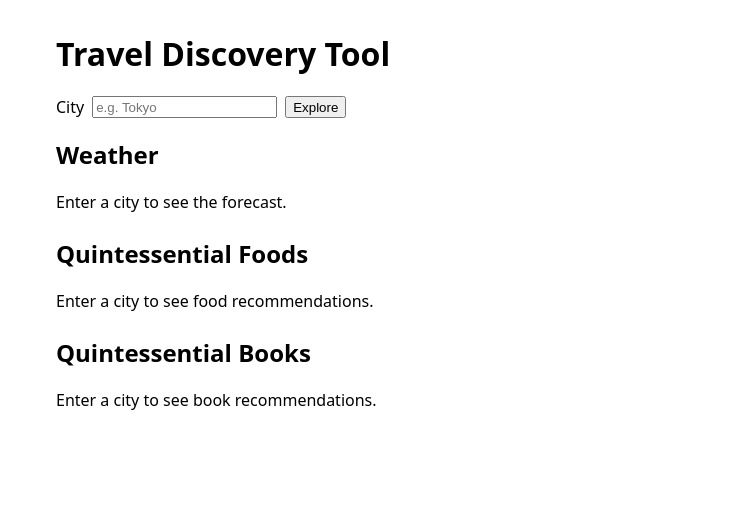
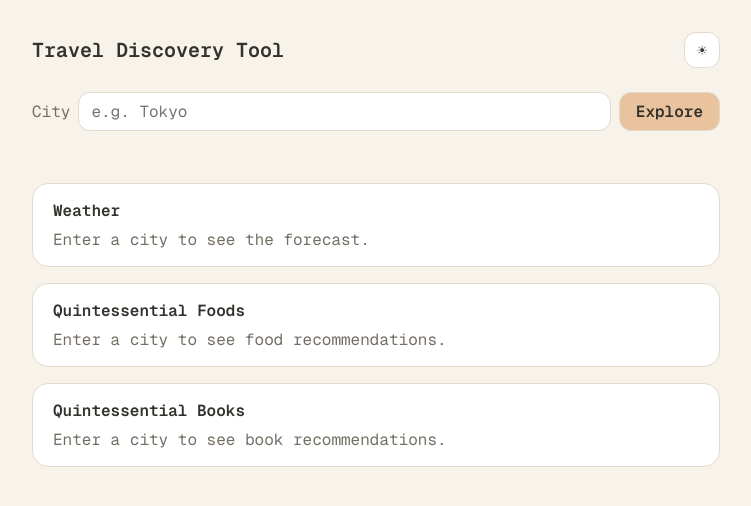
Before and after one commit to rileymoriss/travel-agent, a FastAPI app: page / in a window 1280 px wide. Shown: the top 506 px of the page, without its empty margins (264-1015 px from the left). Run offline with FastAPI, Linux system fonts and the light colour scheme.

Commit message:
Apply Sage & Sand design system to web UI frontend
Restyles the single-page frontend per the confirmed design system:
Geist Mono typography (Google Fonts, with monospace fallback stack),
a warm "Sage & Sand" palette implemented as light/dark CSS custom
property tokens on data-theme, moderate corner rounding via shared
radius tokens, and a sun/moon theme toggle in the header. The toggle
persists the user's choice to localStorage (overriding the OS
preference thereafter); an inline <head> script resolves and applies
the initial theme before first paint to avoid a flash of the wrong
theme. Functional behavior (independent per-section fetch/loading/
error states) is unchanged.

Co-authored-by: openhands <openhands@all-hands.dev>

```diff
--- a/travel_agent/web/static/app.js
+++ b/travel_agent/web/static/app.js
@@ -1,6 +1,18 @@
 // Vanilla JS driving the single-page UI. Each feature section is
 // fetched and rendered independently so a slow/failed food or books
 // call never blocks the weather section (or each other).
+
+const themeToggle = document.getElementById("theme-toggle");
+
+// The initial theme is already applied by the inline <script> in
+// <head> (before first paint); this handler only manages toggling
+// and persisting the choice thereafter.
+themeToggle.addEventListener("click", () => {
+  const current = document.documentElement.getAttribute("data-theme");
+  const next = current === "dark" ? "light" : "dark";
+  document.documentElement.setAttribute("data-theme", next);
+  localStorage.setItem("theme", next);
+});
 
 const form = document.getElementById("explore-form");
 const cityInput = document.getElementById("city-input");
--- a/travel_agent/web/static/styles.css
+++ b/travel_agent/web/static/styles.css
@@ -1,26 +1,194 @@
-/* Bare-minimum layout only; a proper design pass will replace this. */
+/* Design system: "Sage & Sand" palette, Geist Mono typography, moderate
+   rounding. All component rules reference the tokens below rather than
+   hardcoding colors, so themes stay in sync with a single source of
+   truth. */
+
+:root,
+[data-theme="light"] {
+  --color-bg: #F7F2EA;
+  --color-surface: #FFFFFF;
+  --color-border: #E3DACB;
+  --color-text: #33312C;
+  --color-text-muted: #746F65;
+  --color-sage: #94AC8C;
+  --color-sage-hover: #7C9574;
+  --color-sand: #E8C39E;
+  --color-sand-hover: #DBAF80;
+  --color-warn: #C97B63;
+}
+
+[data-theme="dark"] {
+  --color-bg: #23211D;
+  --color-surface: #2C2A25;
+  --color-border: #423E35;
+  --color-text: #EDE7DA;
+  --color-text-muted: #A79F8F;
+  --color-sage: #8AA982;
+  --color-sage-hover: #75946C;
+  --color-sand: #D9AE7E;
+  --color-sand-hover: #C79968;
+  --color-warn: #D68F77;
+}
+
+:root {
+  --radius-sm: 8px;
+  --radius-md: 12px;
+  --radius-lg: 16px;
+  --font-mono: 'Geist Mono', ui-monospace, 'SF Mono', Menlo, monospace;
+}
+
+* {
+  box-sizing: border-box;
+}
 
 body {
-  font-family: system-ui, sans-serif;
-  max-width: 640px;
+  font-family: var(--font-mono);
+  color: var(--color-text);
+  background-color: var(--color-bg);
+  max-width: 720px;
   margin: 2rem auto;
   padding: 0 1rem;
+  transition: background-color 0.2s ease, color 0.2s ease;
+}
+
+h1, h2 {
+  font-weight: 600;
+}
+
+.app-header {
+  display: flex;
+  align-items: center;
+  justify-content: space-between;
+  margin-bottom: 1.5rem;
+}
+
+.app-header h1 {
+  font-size: 1.25rem;
+  margin: 0;
+}
+
+#theme-toggle {
+  display: flex;
+  align-items: center;
+  justify-content: center;
+  width: 2.25rem;
+  height: 2.25rem;
+  padding: 0;
+  border: 1px solid var(--color-border);
+  border-radius: var(--radius-md);
+  background-color: var(--color-surface);
+  color: var(--color-text);
+  cursor: pointer;
+  font-family: var(--font-mono);
+  font-size: 1rem;
+}
+
+#theme-toggle:hover {
+  border-color: var(--color-sage);
+}
+
+.icon-moon {
+  display: none;
+}
+
+[data-theme="dark"] .icon-sun {
+  display: none;
+}
+
+[data-theme="dark"] .icon-moon {
+  display: inline;
 }
 
 #explore-form {
   display: flex;
+  align-items: center;
   gap: 0.5rem;
   margin-bottom: 1rem;
 }
 
-section {
-  margin-bottom: 1.5rem;
+#explore-form label {
+  color: var(--color-text-muted);
+}
+
+#city-input {
+  flex: 1;
+  font-family: var(--font-mono);
+  font-size: 1rem;
+  color: var(--color-text);
+  background-color: var(--color-surface);
+  border: 1px solid var(--color-border);
+  border-radius: var(--radius-md);
+  padding: 0.5rem 0.75rem;
+}
+
+#city-input:focus {
+  outline: none;
+  border-color: var(--color-sage);
+}
+
+#explore-form button,
+.section-body button {
+  font-family: var(--font-mono);
+  font-weight: 600;
+  font-size: 1rem;
+  color: var(--color-text);
+  background-color: var(--color-sand);
+  border: 1px solid var(--color-border);
+  border-radius: var(--radius-md);
+  padding: 0.5rem 1rem;
+  cursor: pointer;
+  transition: background-color 0.15s ease;
+}
+
+#explore-form button:hover,
+.section-body button:hover {
+  background-color: var(--color-sand-hover);
+}
+
+#welcome-message {
+  color: var(--color-text-muted);
+  min-height: 1.25rem;
+}
+
+.cards {
+  display: flex;
+  flex-direction: column;
+  gap: 1rem;
+}
+
+.card {
+  background-color: var(--color-surface);
+  border: 1px solid var(--color-border);
+  border-radius: var(--radius-lg);
+  padding: 1rem 1.25rem;
+}
+
+.card h2 {
+  font-size: 1rem;
+  margin: 0 0 0.5rem 0;
+}
+
+.section-body {
+  color: var(--color-text);
+}
+
+.section-body ul {
+  margin: 0;
+  padding-left: 1.25rem;
+}
+
+.section-body li {
+  margin-bottom: 0.5rem;
+}
+
+.section-body[data-state="idle"] {
+  color: var(--color-text-muted);
+}
+
+.section-body[data-state="loading"] {
+  color: var(--color-text-muted);
 }
 
 .section-body[data-state="error"] {
-  color: #b00020;
+  color: var(--color-warn);
 }
-
-.section-body[data-state="loading"] {
-  color: #666;
-}
--- a/travel_agent/web/templates/index.html
+++ b/travel_agent/web/templates/index.html
@@ -2,11 +2,31 @@
 <html lang="en">
 <head>
   <meta charset="utf-8">
+  <meta name="viewport" content="width=device-width, initial-scale=1">
   <title>Travel Discovery Tool</title>
+  <link rel="preconnect" href="https://fonts.googleapis.com">
+  <link rel="preconnect" href="https://fonts.gstatic.com" crossorigin>
+  <link href="https://fonts.googleapis.com/css2?family=Geist+Mono:wght@400;600&display=swap" rel="stylesheet">
   <link rel="stylesheet" href="/static/styles.css">
+  <script>
+    // Resolve and apply the theme before first paint to avoid a
+    // flash of the wrong theme. Explicit user choice (localStorage)
+    // takes precedence over the OS/browser preference.
+    (function () {
+      var stored = localStorage.getItem("theme");
+      var theme = stored || (window.matchMedia("(prefers-color-scheme: dark)").matches ? "dark" : "light");
+      document.documentElement.setAttribute("data-theme", theme);
+    })();
+  </script>
 </head>
 <body>
+  <header class="app-header">
     <h1>Travel Discovery Tool</h1>
+    <button id="theme-toggle" type="button" aria-label="Toggle light/dark theme">
+      <span class="icon-sun" aria-hidden="true">☀</span>
+      <span class="icon-moon" aria-hidden="true">☾</span>
+    </button>
+  </header>
 
   <form id="explore-form">
     <label for="city-input">City</label>
@@ -16,20 +36,22 @@
 
   <p id="welcome-message"></p>
 
-  <section id="weather-section">
+  <div class="cards">
+    <section id="weather-section" class="card">
       <h2>Weather</h2>
       <div class="section-body" data-state="idle">Enter a city to see the forecast.</div>
     </section>
 
-  <section id="food-section">
+    <section id="food-section" class="card">
       <h2>Quintessential Foods</h2>
       <div class="section-body" data-state="idle">Enter a city to see food recommendations.</div>
     </section>
 
-  <section id="books-section">
+    <section id="books-section" class="card">
       <h2>Quintessential Books</h2>
       <div class="section-body" data-state="idle">Enter a city to see book recommendations.</div>
     </section>
+  </div>
 
   <script src="/static/app.js"></script>
 </body>
```
Lines whose indentation alone changed are shown as unchanged.
